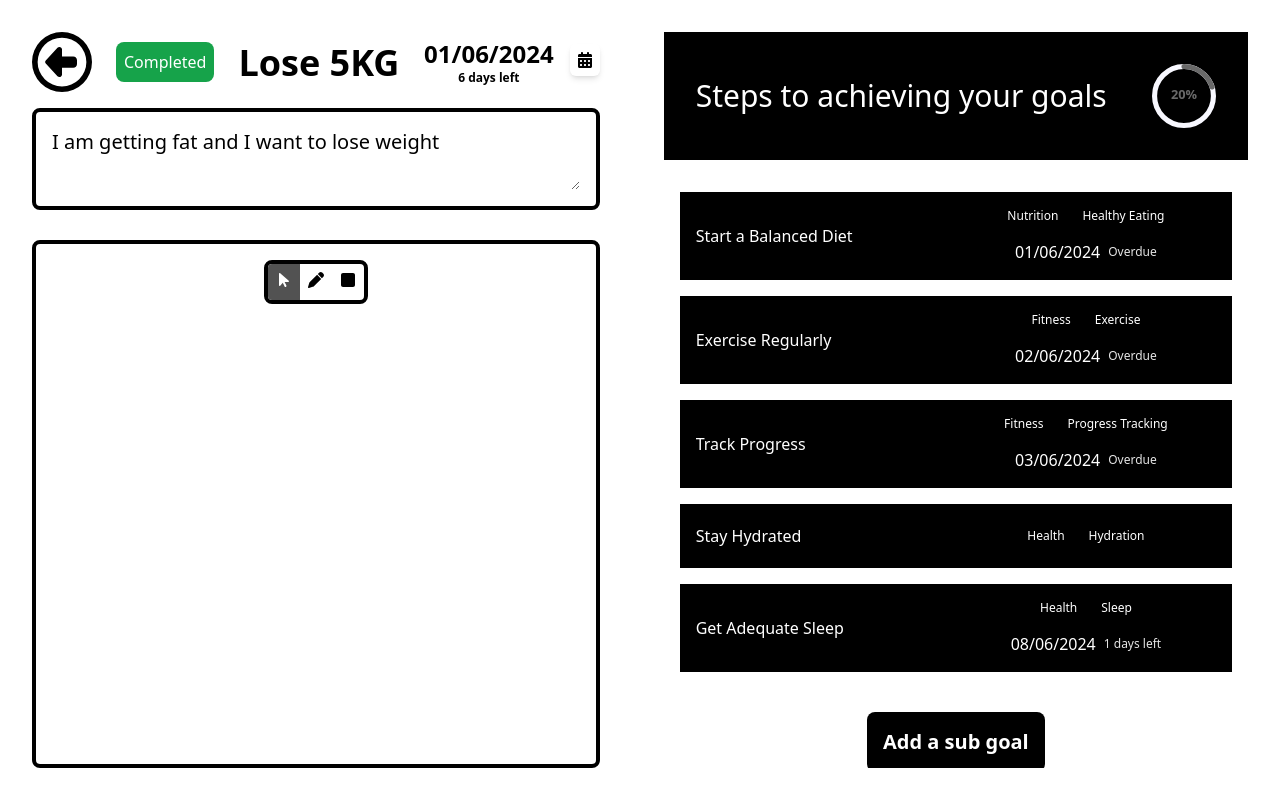
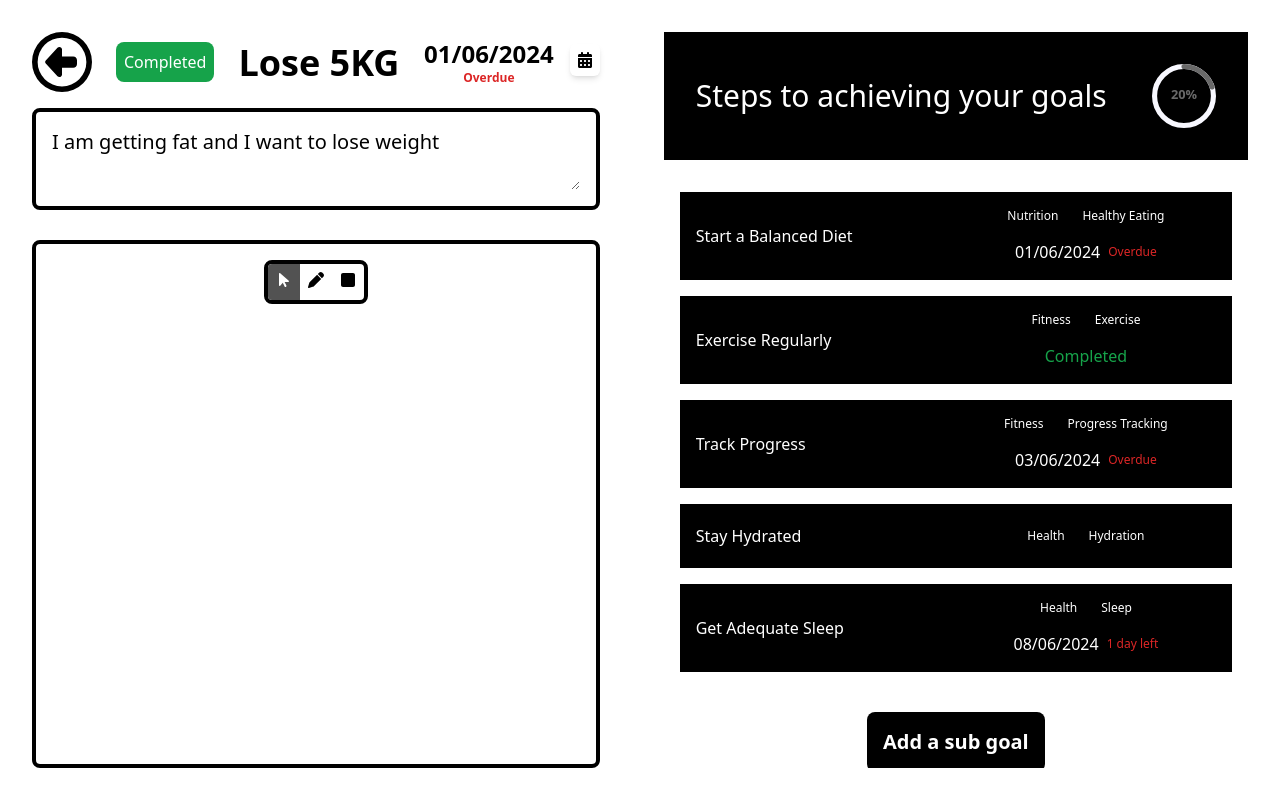
Before and after one commit to TKPending/Kuvitus, a Next.js app: page /goal/1 in a window 1280 px wide. Built offline with nearby package versions, Linux system fonts and the light colour scheme.

Commit message:
Days Left Updated

```diff
--- a/src/app/container/GoalTitleDateContainer.tsx
+++ b/src/app/container/GoalTitleDateContainer.tsx
@@ -4,44 +4,25 @@ import { useEffect, useState } from "react";
 import GoalDateComponent from "@/app/components/custom/date/GoalDateComponent";
 import { setGoalDate } from "@/app/redux/slices/goal/goalSlice";
 import { GoalType } from "@/app/types/GoalType";
-import { daysUntilCompletion } from "../util/daysUntilCompletion";
+import { daysUntilCompletion } from "@/app/util/daysUntilCompletion";
+import { getDaysLeftStyle } from "../util/getDaysLeftStyle";
 
 const GoalTitleDateContainer = () => {
   const dispatch = useDispatch();
+  const darkMode: boolean = true;
   const goal: GoalType | null = useSelector((state: RootState) => state.goal);
-  const [daysRemaining, setDaysRemaining] = useState<number>(0);
+  const remainingDays: number = daysUntilCompletion(goal.goalDueDate);
+  const remainingDaysSyle: { text: string, style: string } = getDaysLeftStyle(remainingDays, darkMode);
 
   const handleDateChange = (newDate: string) => {
     dispatch(setGoalDate(newDate));
   };
 
-  useEffect(() => {
-    if (goal?.goalDueDate) {
-      const remaining: number = daysUntilCompletion(goal.goalDueDate);
-      console.log(remaining);
-      setDaysRemaining(remaining);
-    }
-  }, [goal]);
-
-  let daysRemainingText = "";
-  let daysRemainingColor = "";
-
-  if (daysRemaining === 0) {
-    daysRemainingText = "Due Today";
-    daysRemainingColor = "text-green-600";
-  } else if (daysRemaining > 0) {
-    daysRemainingText = "Overdue";
-    daysRemainingColor = "text-red-600";
-  } else if (daysRemaining) {
-    daysRemainingText = `${Math.abs(daysRemaining)} ${daysRemaining === -1 ? "day" : "days"} left`;
-    daysRemainingColor = `${daysRemaining > -3 ? "text-red-600" : "text-black"}`
-  }
-
   return (
     <div className="flex items-center justify-center gap-4">
       <div className="flex flex-col items-center">
         <p className="text-2xl font-semibold">{goal?.goalDueDate}</p>
-        <p className={`font-semibold text-xs ${daysRemainingColor}`}>{daysRemainingText}</p>
+        <p className={`font-semibold text-xs ${remainingDaysSyle.style}`}>{remainingDaysSyle.text}</p>
       </div>
 
       {goal?.goalDueDate && (
--- a/src/app/container/SubGoalFrontContainer.tsx
+++ b/src/app/container/SubGoalFrontContainer.tsx
@@ -7,12 +7,14 @@ import {
 import TextInputComponent from "@/app/components/TextInputComponent";
 import React from "react";
 import { daysUntilCompletion } from "@/app/util/daysUntilCompletion";
+import { getDaysLeftStyle } from "@/app/util/getDaysLeftStyle";
 
 type Props = {
   UID: string;
   title: string;
   tags: string[];
   dueDate: string;
+  status: number;
   isPressed: boolean;
 };
 
@@ -21,10 +23,12 @@ const SubGoalFrontContainer = ({
   title,
   tags,
   dueDate,
+  status,
   isPressed,
 }: Props) => {
   const dispatch = useDispatch();
   const remainingDays: number = daysUntilCompletion(dueDate);
+  const remainingDaysStyle: { text: string, style: string} = getDaysLeftStyle(remainingDays);
 
   const handleSubGoalFocus = () => {
     dispatch(setSubGoalFocus(UID));
@@ -64,12 +68,18 @@ const SubGoalFrontContainer = ({
             ))}
           </div>
 
-          {dueDate && (
+          {dueDate && status !== 1 && (
             <div className="flex items-center gap-2 text-base">
               <p>{dueDate}</p>
-              <p className="text-xs text-neutral-200">
-                {remainingDays > 0 ? `${remainingDays} days left` : "Overdue"}
+              <p className={`text-xs ${remainingDaysStyle.style}`}>
+                {remainingDaysStyle.text}
               </p>
+            </div>
+          )}
+
+          {status === 1 && (
+            <div className="flex items-center text-base">
+              <p className="text-green-600">Completed</p>
             </div>
           )}
         </div>
--- a/src/app/layouts/SubGoalDateLayout.tsx
+++ b/src/app/layouts/SubGoalDateLayout.tsx
@@ -1,5 +1,6 @@
 import { daysUntilCompletion } from "@/app/util/daysUntilCompletion";
 import StatusDateContainer from "@/app/container/StatusDateContainer";
+import { getDaysLeftStyle } from "../util/getDaysLeftStyle";
 
 const COMPLETED: number = 1;
 const PENDING: number = 2;
@@ -12,6 +13,7 @@ type Props = {
 
 const SubGoalDateLayout = ({ subUID, dueDate, status }: Props) => {
   const remainingDays: number = daysUntilCompletion(dueDate);
+  const remainingDaysStyle: { text: string, style: string } = getDaysLeftStyle(remainingDays);
 
   return (
     <div className="flex items-center justify-end px-8 w-full">
@@ -19,21 +21,9 @@ const SubGoalDateLayout = ({ subUID, dueDate, status }: Props) => {
         <StatusDateContainer subUID={subUID} status={status} dueDate={dueDate} />
 
         {status !== COMPLETED && status !== PENDING && dueDate && (
-          <p className="flex items-center justify-center gap-2 text-center">
+          <p className={`flex items-center justify-center gap-2 text-center`}>
             {dueDate}{" "}
-            {remainingDays < 0 ? (
-              <span
-                className={`text-xs ${
-                  remainingDays > 3 ? "text-neutral-200" : "text-red-800"
-                }`}
-              >
-                {Math.abs(remainingDays)} {remainingDays === -1 ? "day" : "days"} left
-              </span>
-            ) : remainingDays === 0 ? (
-              <span className="text-xs text-green-600">Due Today</span>
-            ) : (
-              <span className="text-xs text-red-200">Overdue</span>
-            )}
+            <span className={`${remainingDaysStyle.style}`}>{remainingDaysStyle.text}</span>
           </p>
         )}
 
--- a/src/app/layouts/SubGoalLayout.tsx
+++ b/src/app/layouts/SubGoalLayout.tsx
@@ -19,6 +19,7 @@ const SubGoalLayout = ({ subGoal }: Props) => {
         title={subGoal.subTitle}
         tags={subGoal.subTags}
         dueDate={subGoal.subDueDate}
+        status={subGoal.subStatus}
         isPressed={subGoal.isPressed}
       />
 
--- /dev/null
+++ b/src/app/util/getDaysLeftStyle.ts
@@ -0,0 +1,18 @@
+export const getDaysLeftStyle = (daysLeft: number, darkMode?: boolean): {text: string, style: string} => {
+    const urgentStyle: string = "text-red-600";
+    const regularStyle: string = darkMode ? "text-black" : "text-white";
+    const doneStyle: string = "text-green-600";
+
+    if (daysLeft > 0) {
+        if (daysLeft <= 3) {
+            const days: string = daysLeft === 1 ? "day" : "days";
+            return { text: `${daysLeft} ${days} left`, style: urgentStyle };
+        } else {
+            return { text: `${daysLeft} days left`,  style: regularStyle }
+        }
+    } else if (daysLeft === 0) {
+        return { text: "Due Today", style: doneStyle };
+    } else {
+        return { text: "Overdue", style: urgentStyle};
+    }
+};
```
